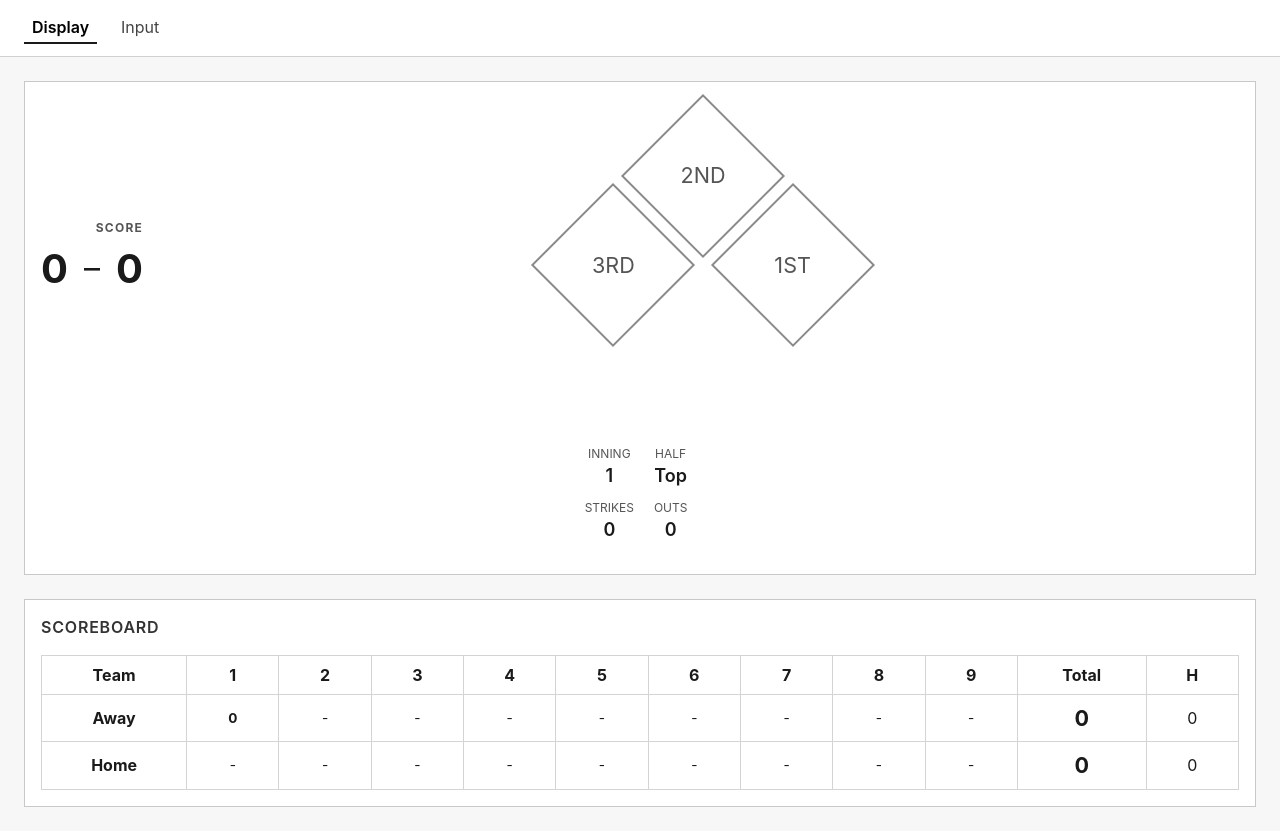
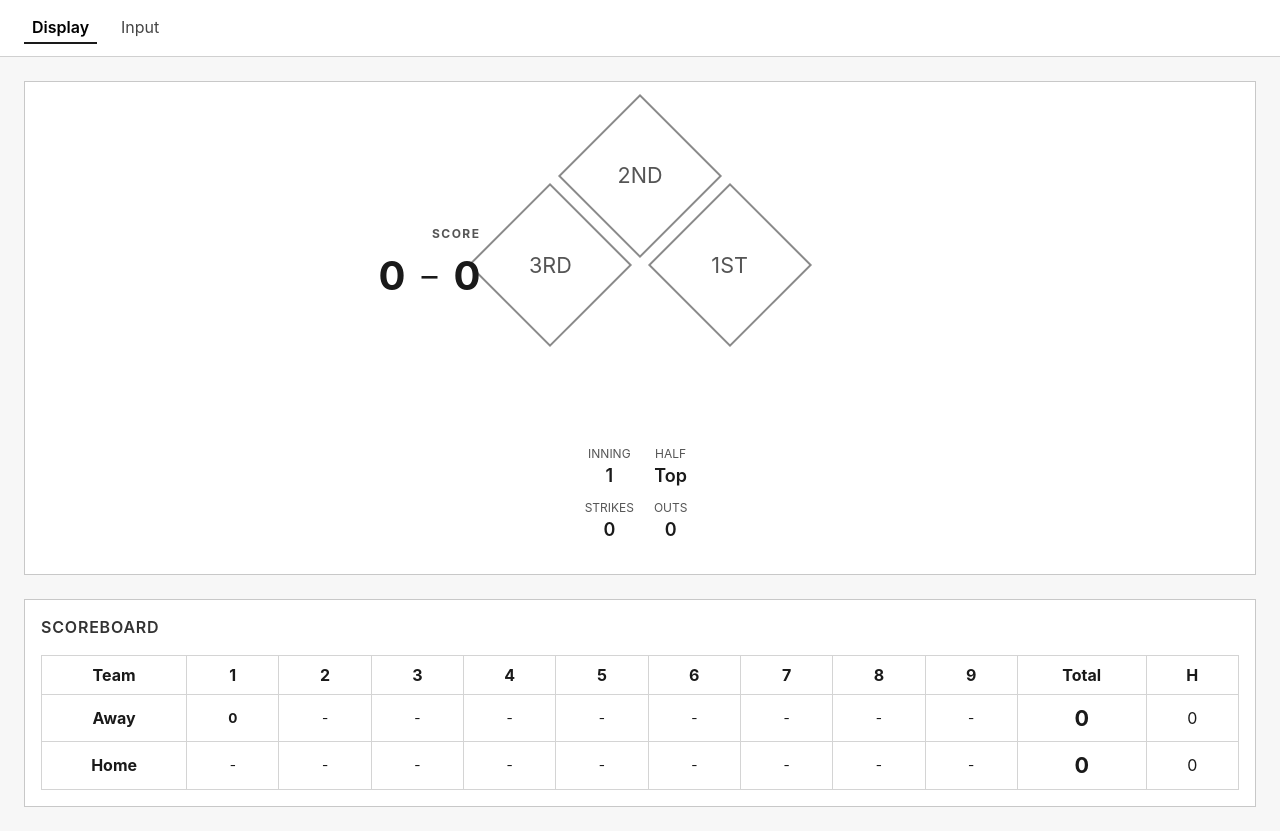
Before and after one commit to alexporasz/beerbaseball-app, a React (Vite) app: page /display in a window 1280 px wide. Built offline with nearby package versions, Linux system fonts and the light colour scheme.

Commit message:
Position score indicator beside third base

```diff
--- a/src/components/WireDiamond.jsx
+++ b/src/components/WireDiamond.jsx
@@ -1,6 +1,6 @@
 import './diamond.css';
 
-export default function WireDiamond({ bases, label, className }) {
+export default function WireDiamond({ bases, label, className, score }) {
   const classes = ['wire-diamond', className].filter(Boolean).join(' ');
   return (
     <div className={classes} aria-label={label ?? 'Base runners'}>
@@ -13,6 +13,22 @@ export default function WireDiamond({ bases, label, className }) {
       <div className={`base base-3 ${bases.third ? 'occupied' : ''}`} aria-label="3rd base">
         <span>3rd</span>
       </div>
+      {score ? (
+        <p className="score-display" aria-live="polite">
+          <span className="score-label">Score</span>
+          <span className="score-values">
+            <span className="score-away" aria-label="Away score">
+              {score.away}
+            </span>
+            <span aria-hidden="true" className="score-separator">
+              –
+            </span>
+            <span className="score-home" aria-label="Home score">
+              {score.home}
+            </span>
+          </span>
+        </p>
+      ) : null}
     </div>
   );
 }
--- a/src/components/diamond.css
+++ b/src/components/diamond.css
@@ -7,6 +7,39 @@
   width: min(100%, 360px);
   aspect-ratio: 9 / 8;
   margin: 0 auto;
+}
+
+.wire-diamond .score-display {
+  position: absolute;
+  margin: 0;
+  display: flex;
+  flex-direction: column;
+  align-items: flex-end;
+  gap: 0.3rem;
+  font-size: clamp(1.85rem, 4vw, 2.5rem);
+  font-weight: 700;
+  left: calc(var(--base-offset-horizontal));
+  bottom: calc(var(--base-offset-vertical) + (var(--base-size) * 0.5));
+  transform: translate(calc(-100% - 0.75rem), 50%);
+  text-align: right;
+}
+
+.wire-diamond .score-display .score-label {
+  font-size: 0.75rem;
+  letter-spacing: 0.12em;
+  text-transform: uppercase;
+  color: #555;
+}
+
+.wire-diamond .score-display .score-values {
+  display: flex;
+  align-items: center;
+  gap: clamp(0.5rem, 2vw, 1rem);
+}
+
+.wire-diamond .score-display .score-separator {
+  font-size: clamp(1.5rem, 3.5vw, 2rem);
+  font-weight: 400;
 }
 
 .wire-diamond .base {
@@ -72,4 +105,11 @@
     --base-offset-horizontal: 7%;
     --base-offset-top: 4.5%;
   }
+
+  .wire-diamond .score-display {
+    font-size: clamp(1.6rem, 6vw, 2.1rem);
+    left: calc(var(--base-offset-horizontal) + 0.35rem);
+    bottom: calc(var(--base-offset-vertical) + (var(--base-size) * 0.45));
+    transform: translate(calc(-100% - 0.5rem), 40%);
+  }
 }
--- a/src/routes/Display.jsx
+++ b/src/routes/Display.jsx
@@ -104,21 +104,10 @@ export default function Display() {
 
       <section className="panel status-panel" aria-label="Bases and game status">
         <div className="diamond-layout">
-          <p className="score-display" aria-live="polite">
-            <span className="score-label">Score</span>
-            <span className="score-values">
-              <span className="score-away" aria-label="Away score">
-                {awayTotal}
-              </span>
-              <span aria-hidden="true" className="score-separator">
-                –
-              </span>
-              <span className="score-home" aria-label="Home score">
-                {homeTotal}
-              </span>
-            </span>
-          </p>
-          <WireDiamond bases={bases} />
+          <WireDiamond
+            bases={bases}
+            score={{ away: awayTotal, home: homeTotal }}
+          />
         </div>
         <dl className="status-grid">
           <div>
--- a/src/styles/display.css
+++ b/src/styles/display.css
@@ -63,38 +63,8 @@
 
 .status-panel .diamond-layout {
   display: flex;
-  align-items: center;
   justify-content: center;
-  gap: 1.5rem;
   width: 100%;
-}
-
-.status-panel .score-display {
-  margin: 0;
-  font-size: 2.5rem;
-  font-weight: 700;
-  display: flex;
-  flex-direction: column;
-  align-items: flex-end;
-  gap: 0.25rem;
-}
-
-.status-panel .score-display .score-label {
-  font-size: 0.75rem;
-  letter-spacing: 0.1em;
-  text-transform: uppercase;
-  color: #555;
-}
-
-.status-panel .score-display .score-values {
-  display: flex;
-  align-items: center;
-  gap: 1rem;
-}
-
-.status-panel .score-display .score-separator {
-  font-size: 2rem;
-  font-weight: 400;
 }
 
 .status-panel .status-grid {
@@ -131,7 +101,4 @@
     gap: 1rem;
   }
 
-  .status-panel .score-display {
-    align-items: center;
-  }
 }
```
